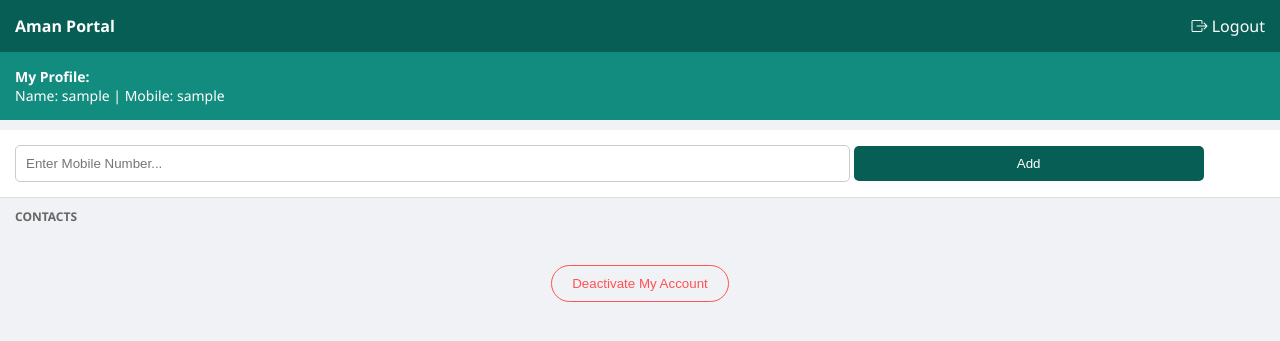
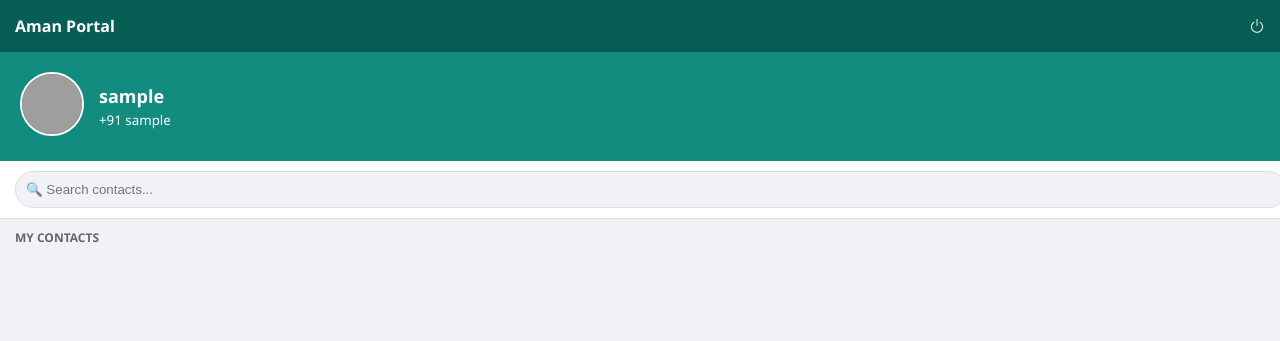
Before and after one commit to amanupadhy480-josh/Chat-Portal, a Flask app: page / in a window 1280 px wide. Shown: the top 341 px of the page. Run offline with Flask 3, Linux system fonts and the light colour scheme; the visitor is signed in with stand-in values (Sample User, id 1); data that the repository does not hold is empty; grey boxes are pictures that could not be loaded.

Commit message:
Update home.html

```diff
--- a/templates/home.html
+++ b/templates/home.html
@@ -2,87 +2,89 @@
 <html>
 <head>
     <meta name="viewport" content="width=device-width, initial-scale=1.0">
-    <title>Chat Portal</title>
+    <title>Aman Portal</title>
     <link rel="stylesheet" href="https://cdn.jsdelivr.net/npm/bootstrap-icons@1.11.1/font/bootstrap-icons.css">
     <style>
         body { font-family: 'Segoe UI', sans-serif; margin: 0; background: #f0f2f5; }
-        .header { background: #075e54; color: white; padding: 15px; display: flex; justify-content: space-between; position: sticky; top:0; z-index:10; }
-        .profile-card { background: #128c7e; color: white; padding: 15px; margin-bottom: 10px; font-size: 14px; }
-        .add-section { background: white; padding: 15px; border-bottom: 1px solid #ddd; }
-        .add-section input { width: 65%; padding: 10px; border: 1px solid #ccc; border-radius: 5px; }
-        .add-section button { width: 28%; padding: 10px; background: #075e54; color: white; border: none; border-radius: 5px; cursor: pointer; }
+        .header { background: #075e54; color: white; padding: 15px; display: flex; justify-content: space-between; align-items: center; position: sticky; top:0; z-index:10; }
+
+        .profile-section { background: #128c7e; color: white; padding: 20px; display: flex; align-items: center; gap: 15px; }
+        .profile-dp { width: 60px; height: 60px; border-radius: 50%; object-fit: cover; border: 2px solid white; cursor: pointer; }
+
+        .search-container { background: white; padding: 10px 15px; border-bottom: 1px solid #ddd; }
+        .search-box { width: 100%; padding: 10px; border-radius: 20px; border: 1px solid #ddd; outline: none; background: #f0f2f5; }
+
         .section-title { padding: 10px 15px; font-size: 12px; color: #666; text-transform: uppercase; font-weight: bold; }
-        .user-item { background: white; padding: 12px 15px; display: flex; align-items: center; justify-content: space-between; border-bottom: 1px solid #f0f0f0; }
-        .user-info { display: flex; align-items: center; flex: 1; text-decoration: none; color: black; }
-        .avatar { width: 45px; height: 45px; background: #075e54; border-radius: 50%; display: flex; align-items: center; justify-content: center; color: white; margin-right: 12px; font-weight: bold; }
-        .action-btn { padding: 6px 12px; border-radius: 4px; border: none; font-size: 12px; cursor: pointer; text-decoration: none; font-weight: bold; }
+        .user-item { background: white; padding: 12px 15px; display: flex; align-items: center; border-bottom: 1px solid #f0f0f0; transition: 0.2s; }
+        .user-item:active { background: #ebebeb; }
+        .item-dp { width: 50px; height: 50px; border-radius: 50%; object-fit: cover; margin-right: 15px; }
+        .user-info { flex: 1; text-decoration: none; color: black; }
+
+        .action-btn { padding: 6px 12px; border-radius: 4px; border: none; font-size: 12px; cursor: pointer; font-weight: bold; }
         .btn-accept { background: #25D366; color: white; }
-        .btn-reject { background: #ff5252; color: white; margin-left: 5px; }
-        .trash-icon { color: #888; font-size: 18px; padding: 5px; }
     </style>
 </head>
 <body>
     <div class="header">
         <strong>Aman Portal</strong>
-        <a href="/logout" style="color:white; text-decoration:none;"><i class="bi bi-box-arrow-right"></i> Logout</a>
+        <a href="/logout" style="color:white; text-decoration:none;"><i class="bi bi-power"></i></a>
     </div>
 
-    <div class="profile-card">
-        <strong>My Profile:</strong><br>
-        Name: {{ current_user.username }} | Mobile: {{ current_user.mobile }}
+    <div class="profile-section">
+        <form id="dp-form" action="/update_dp" method="POST" enctype="multipart/form-data">
+            <input type="file" id="dp-input" name="file" style="display:none" onchange="document.getElementById('dp-form').submit()">
+            <img src="/uploads/{{ current_user.profile_pic }}" class="profile-dp" onclick="document.getElementById('dp-input').click()" title="Click to change DP">
+        </form>
+        <div>
+            <div style="font-weight:bold; font-size:18px;">{{ current_user.username }}</div>
+            <small>+91 {{ current_user.mobile }}</small>
+        </div>
     </div>
 
-    <div class="add-section">
-        <form action="/add_contact" method="POST">
-            <input name="mobile" placeholder="Enter Mobile Number..." required>
-            <button type="submit">Add</button>
-        </form>
+    <div class="search-container">
+        <input type="text" id="searchInput" class="search-box" placeholder="🔍 Search contacts..." onkeyup="filterContacts()">
     </div>
 
-    <div class="section-title">Contacts</div>
+    <div class="section-title">My Contacts</div>
+    <div id="contactList">
         {% for c in contacts %}
         <div class="user-item">
-        <a href="/chat/{{ c.contact_username }}" class="user-info">
-            <div class="avatar">{{ c.contact_username[0]|upper }}</div>
-            <div>
-                <strong>{{ c.contact_username }}</strong><br>
-                <small>+91 {{ c.contact_mobile }}</small>
-            </div>
+            <img src="/uploads/{{ c.dp }}" class="item-dp">
+            <a href="/chat/{{ c.username }}" class="user-info">
+                <strong>{{ c.username }}</strong><br>
+                <small>+91 {{ c.mobile }}</small>
             </a>
-        <a href="/delete_contact/{{ c.id }}" class="trash-icon" onclick="return confirm('Remove contact?')">
-            <i class="bi bi-trash"></i>
-        </a>
+            <a href="/delete_contact/{{ c.id }}" style="color:#aaa;" onclick="return confirm('Remove?')"><i class="bi bi-trash"></i></a>
         </div>
         {% endfor %}
+    </div>
 
     {% if unknown %}
-    <div class="section-title">New Message Requests</div>
+    <div class="section-title">Requests</div>
     {% for u in unknown %}
     <div class="user-item">
+        <img src="/uploads/{{ u.dp }}" class="item-dp">
         <div class="user-info">
-            <div class="avatar" style="background:#607d8b;">{{ u.username[0]|upper }}</div>
-            <div>
             <strong>{{ u.username }}</strong><br>
-                <small>+91 {{ u.mobile }}</small>
+            <small>New Message</small>
         </div>
-        </div>
-        <div style="display: flex;">
-            <form action="/add_contact" method="POST" style="display:inline;">
+        <form action="/add_contact" method="POST">
             <input type="hidden" name="mobile" value="{{ u.mobile }}">
             <button type="submit" class="action-btn btn-accept">Accept</button>
         </form>
-            <a href="/reject_unknown/{{ u.username }}" class="action-btn btn-reject">Reject</a>
-        </div>
     </div>
     {% endfor %}
     {% endif %}
 
-    <div style="padding: 30px 15px; text-align: center;">
-        <form action="/delete_account" method="POST" onsubmit="return confirm('WARNING: Account delete karne se aapke saare chats aur contacts mit jayenge. Kya aap sure hain?')">
-            <button type="submit" style="background:none; border:1px solid #ff5252; color:#ff5252; padding:10px 20px; border-radius:25px; cursor:pointer;">
-                Deactivate My Account
-            </button>
-        </form>
-    </div>
+    <script>
+        function filterContacts() {
+            let input = document.getElementById('searchInput').value.toLowerCase();
+            let items = document.getElementById('contactList').getElementsByClassName('user-item');
+            for (let item of items) {
+                let name = item.innerText.toLowerCase();
+                item.style.display = name.includes(input) ? "flex" : "none";
+            }
+        }
+    </script>
 </body>
     </html>
```
Lines whose indentation alone changed are shown as unchanged.
